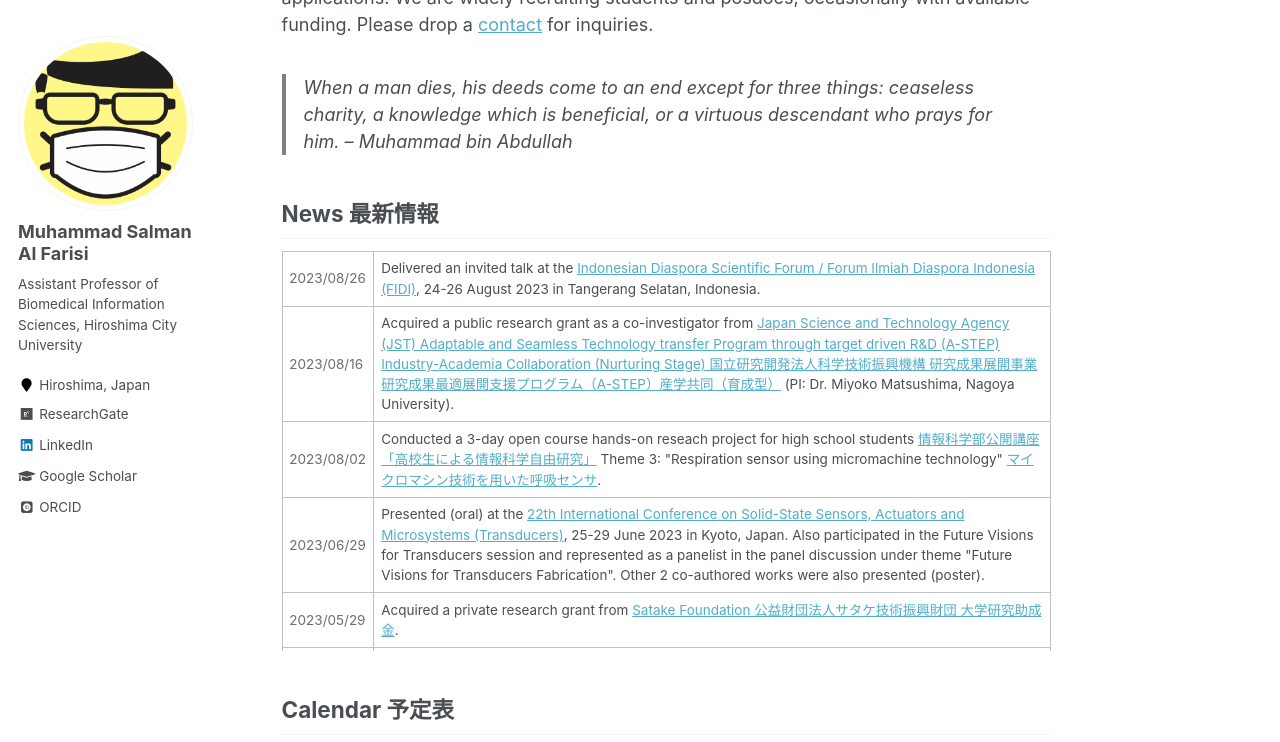
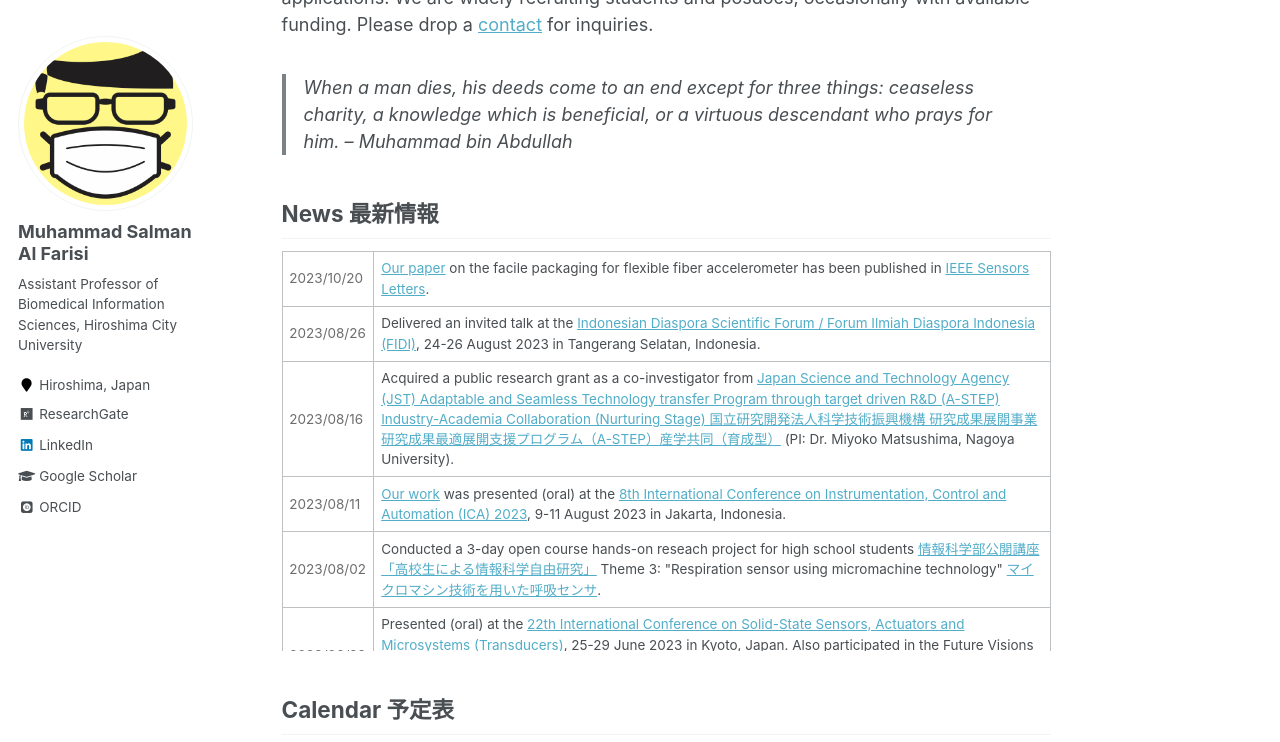
Before and after one commit to msalfarisi/msalfarisi.github.io, a Jekyll site: the page built from _pages/home.md, in a window 1280 px wide and 900 px high, scrolled down 457 px, cut to the strip 0-742 px from the top of the window. Built offline with Jekyll 4.4.1, drawn with Linux system fonts in a browser that asks for light colours; some web fonts are replaced.

Commit message:
Update home.md

```diff
--- a/_pages/home.md
+++ b/_pages/home.md
@@ -23,12 +23,20 @@ Welcome to the homepage of Muhammad Salman Al Farisi, an Assistant Professor at
 <div style="overflow-y: scroll; height:400px;">
  <table style="width:100%">
   <tr>
+    <td style="color:#6d6d6d;">2023/10/20</td>
+    <td><a href="/publication/">Our paper</a> on the facile packaging for flexible fiber accelerometer has been published in <a href="https://doi.org/10.1109/LSENS.2023.3326122">IEEE Sensors Letters</a>.</td>
+  </tr>
+  <tr>
     <td style="color:#6d6d6d;">2023/08/26</td>
     <td>Delivered an invited talk at the <a href="https://i4indonesia.org/fidi/">Indonesian Diaspora Scientific Forum / Forum Ilmiah Diaspora Indonesia (FIDI)</a>, 24-26 August 2023 in Tangerang Selatan, Indonesia.</td>
   </tr>
   <tr>
     <td style="color:#6d6d6d;">2023/08/16</td>
     <td>Acquired a public research grant as a co-investigator from <a href="https://www.jst.go.jp/a-step/outline/ikusei.html">Japan Science and Technology Agency (JST) Adaptable and Seamless Technology transfer Program through target driven R&D (A-STEP) Industry-Academia Collaboration (Nurturing Stage) 国立研究開発法人科学技術振興機構 研究成果展開事業研究成果最適展開支援プログラム（A-STEP）産学共同（育成型）</a> (PI: Dr. Miyoko Matsushima, Nagoya University).</td>
+  </tr>
+  <tr>
+    <td style="color:#6d6d6d;">2023/08/11</td>
+    <td><a href="/publication/">Our work</a> was presented (oral) at the <a href="https://icaitb.id/">8th International Conference on Instrumentation, Control and Automation (ICA) 2023</a>, 9-11 August 2023 in Jakarta, Indonesia.</td>
   </tr>
   <tr>
     <td style="color:#6d6d6d;">2023/08/02</td>
@@ -60,7 +68,7 @@ Welcome to the homepage of Muhammad Salman Al Farisi, an Assistant Professor at
   </tr>
   <tr>
     <td style="color:#6d6d6d;">2022/11/14</td>
-    <td><a href="/publication/">Our work</a> was presented (poster) at the <a href="/publication/">39th Sensor Symposium on Sensors, Micromachines and Applied Systems 電気学会 第39回「センサ・マイクロマシンと応用システム」シンポジウム</a>, 14-17 November 2022 in Tokushima, Japan.</td>
+    <td><a href="/publication/">Our work</a> was presented (poster) at the <a href="https://sensorsymposium.org/">39th Sensor Symposium on Sensors, Micromachines and Applied Systems 電気学会 第39回「センサ・マイクロマシンと応用システム」シンポジウム</a>, 14-17 November 2022 in Tokushima, Japan.</td>
   </tr>
   <tr>
     <td style="color:#6d6d6d;">2022/09/29</td>
```
